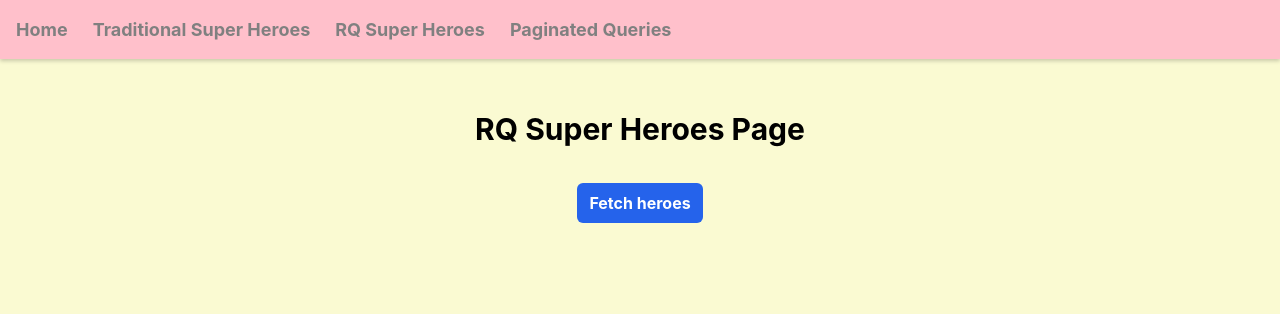
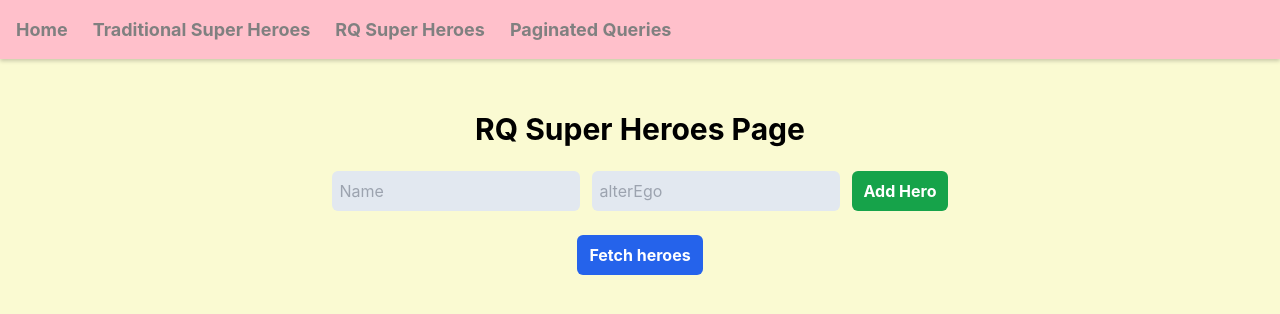
Before and after one commit to ritikmaurya4747/React-Query, a React (Vite) app: page /rq-super-heroes in a window 1280 px wide. Shown: the top 314 px of the page. Built offline with nearby package versions, Linux system fonts and the light colour scheme.

Commit message:
adding logic to add hero in to database from UI

```diff
--- a/db.json
+++ b/db.json
@@ -1,32 +1,42 @@
 {
   "superheroes": [
     {
-      "id": 1,
+      "id": "1",
       "name": "Batman",
       "alterEgo": "Bruce Wayne"
     },
     {
-      "id": 2,
+      "id": "2",
       "name": "Superman",
       "alterEgo": "Clark Kent"
     },
     {
-      "id": 3,
+      "id": "3",
       "name": "Wonder Women",
       "alterEgo": "Princess Diana"
+    },
+    {
+      "id": "8a50",
+      "name": "Shaktiman",
+      "alterEgo": "India"
+    },
+    {
+      "id": "d2ed",
+      "name": "Padman",
+      "alterEgo": "Australia"
     }
   ],
   "friends": [
     {
-      "id": 1,
+      "id": "1",
       "name": "Lavkush"
     },
     {
-      "id": 2,
+      "id": "2",
       "name": "Pradeep"
     },
     {
-      "id": 3,
+      "id": "3",
       "name": "Sakaria"
     }
   ],
@@ -39,18 +49,45 @@
   "channels": [
     {
       "id": "codevolution",
-      "courses": ["react", "vue", "angular"]
+      "courses": [
+        "react",
+        "vue",
+        "angular"
+      ]
     }
   ],
   "colors": [
-    { "id": "1", "label": "red" },
-    { "id": "2", "label": "blue" },
-    { "id": "3", "label": "green" },
-    { "id": "4", "label": "yellow" },
-    { "id": "5", "label": "orange" },
-    { "id": "6", "label": "purple" },
-    { "id": "7", "label": "pink" },
-    { "id": "8", "label": "brown" }
-
+    {
+      "id": "1",
+      "label": "red"
+    },
+    {
+      "id": "2",
+      "label": "blue"
+    },
+    {
+      "id": "3",
+      "label": "green"
+    },
+    {
+      "id": "4",
+      "label": "yellow"
+    },
+    {
+      "id": "5",
+      "label": "orange"
+    },
+    {
+      "id": "6",
+      "label": "purple"
+    },
+    {
+      "id": "7",
+      "label": "pink"
+    },
+    {
+      "id": "8",
+      "label": "brown"
+    }
   ]
 }
--- a/src/components/RQSuperHeroes.page.jsx
+++ b/src/components/RQSuperHeroes.page.jsx
@@ -1,13 +1,15 @@
 import axios from "axios";
-import React from "react";
+import React, { useState } from "react";
 import { useQuery } from "react-query";
-import { useSuperHeroesData } from "../hooks/useSuperHeroesData";
+import { useAddSuperHeroData, useSuperHeroesData } from "../hooks/useSuperHeroesData";
 import { Link } from "react-router-dom";
 
 // const fetchSuperHeros = () => {
 //   return axios.get("http://localhost:4000/superheroes");
 // };
 function RQSuperHeroesPage() {
+  const [name, setName] = useState("");
+  const [alterEgo, setAlterEgo] = useState("");
   const onSuccess = (data) => {
     console.log("Perform side effect after data fetching", data);
   };
@@ -36,6 +38,13 @@ function RQSuperHeroesPage() {
       // same as above, but this is coming from the custom usequeryHook
     );
 
+    // ye custom hooks se aa raha hain
+    const {mutate} = useAddSuperHeroData()
+
+  const handleAddHeroClick = () => {
+    const hero = {name,alterEgo}
+    mutate(hero)
+  }
   if ((isLoading, isFetching)) {
     return <h2>Loading...</h2>;
   }
@@ -49,9 +58,30 @@ function RQSuperHeroesPage() {
         <h2 className="text-center mt-10 py-3 text-3xl font-bold">
           RQ Super Heroes Page
         </h2>
+        <div className="flex justify-center items-cente gap-3 mt-3">
+          <input
+            type="text"
+            value={name}
+            onChange={(e) => setName(e.target.value)}
+            placeholder="Name"
+            className="placeholder:pl-2 rounded-md bg-slate-200"
+          />
+          <input
+            type="text"
+            value={alterEgo}
+            onChange={(e) => setAlterEgo(e.target.value)}
+            placeholder="alterEgo"
+            className="placeholder:pl-2 rounded-md bg-slate-200"
+          />
+          <button
+          onClick={handleAddHeroClick}
+          className="px-3 py-2 text-white font-bold bg-green-600 rounded-md ">
+            Add Hero
+          </button>
+        </div>
         <div className="flex flex-col items-center my-6">
           <button
-            className="px-3 py-2 text-white font-bold mb-5 bg-blue-600 rounded-md flex justify-center items-center"
+            className="px-3 py-2 text-white font-bold mb-5 bg-blue-600 rounded-md "
             onClick={refetch}
           >
             Fetch heroes
--- a/src/hooks/useSuperHeroesData.jsx
+++ b/src/hooks/useSuperHeroesData.jsx
@@ -1,9 +1,12 @@
 import axios from "axios";
-import { useQuery } from "react-query";
+import { useMutation, useQuery } from "react-query";
 
 const fetchSuperHeros = () => {
   return axios.get("http://localhost:4000/superheroes");
 };
+const addSuperHero = (hero) => {
+  return axios.post("http://localhost:4000/superheroes", hero);
+}
 export const useSuperHeroesData = (onSuccess, onError) => {
   return useQuery("super-heroe", fetchSuperHeros, {
     enabled: false,
@@ -15,3 +18,7 @@ export const useSuperHeroesData = (onSuccess, onError) => {
     // },
   });
 };
+
+export const useAddSuperHeroData = () => {
+  return useMutation(addSuperHero)
+}
```
